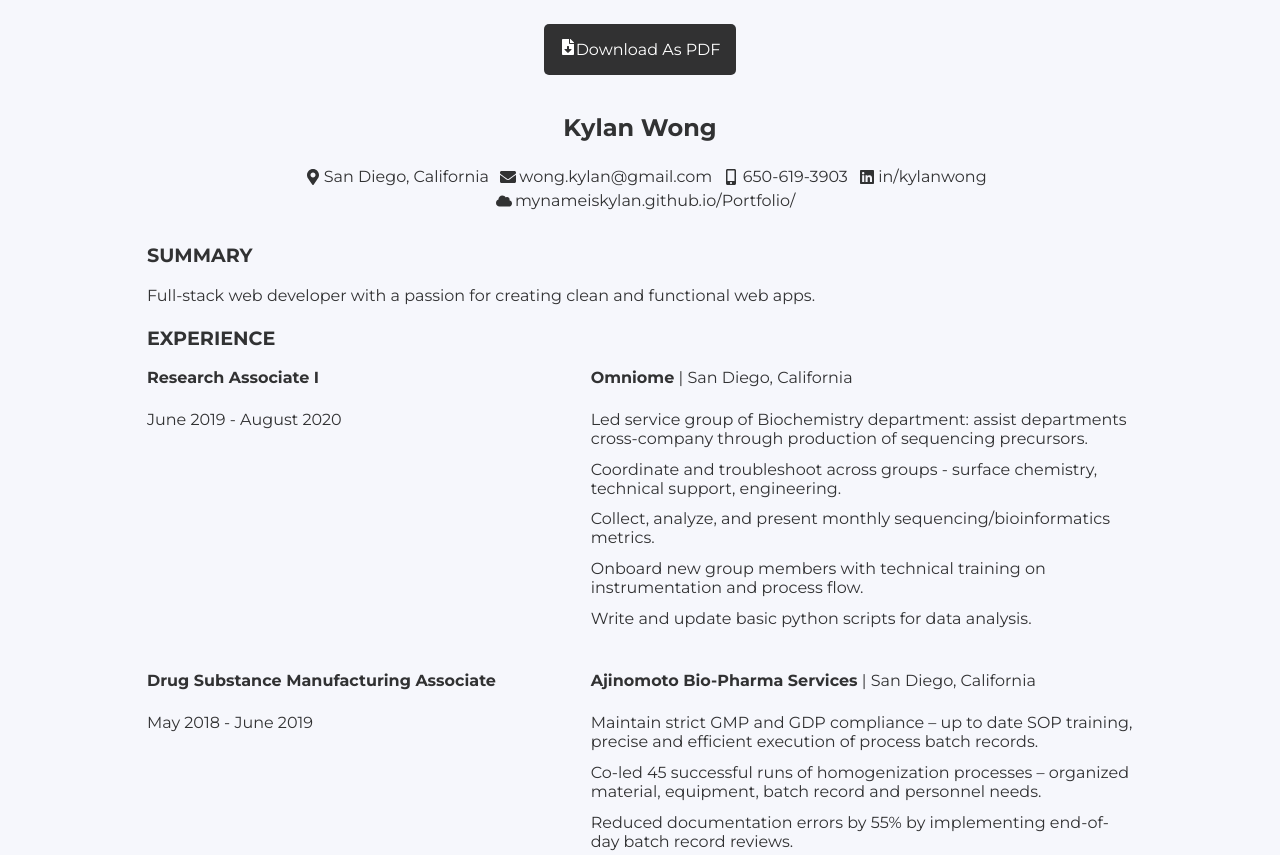
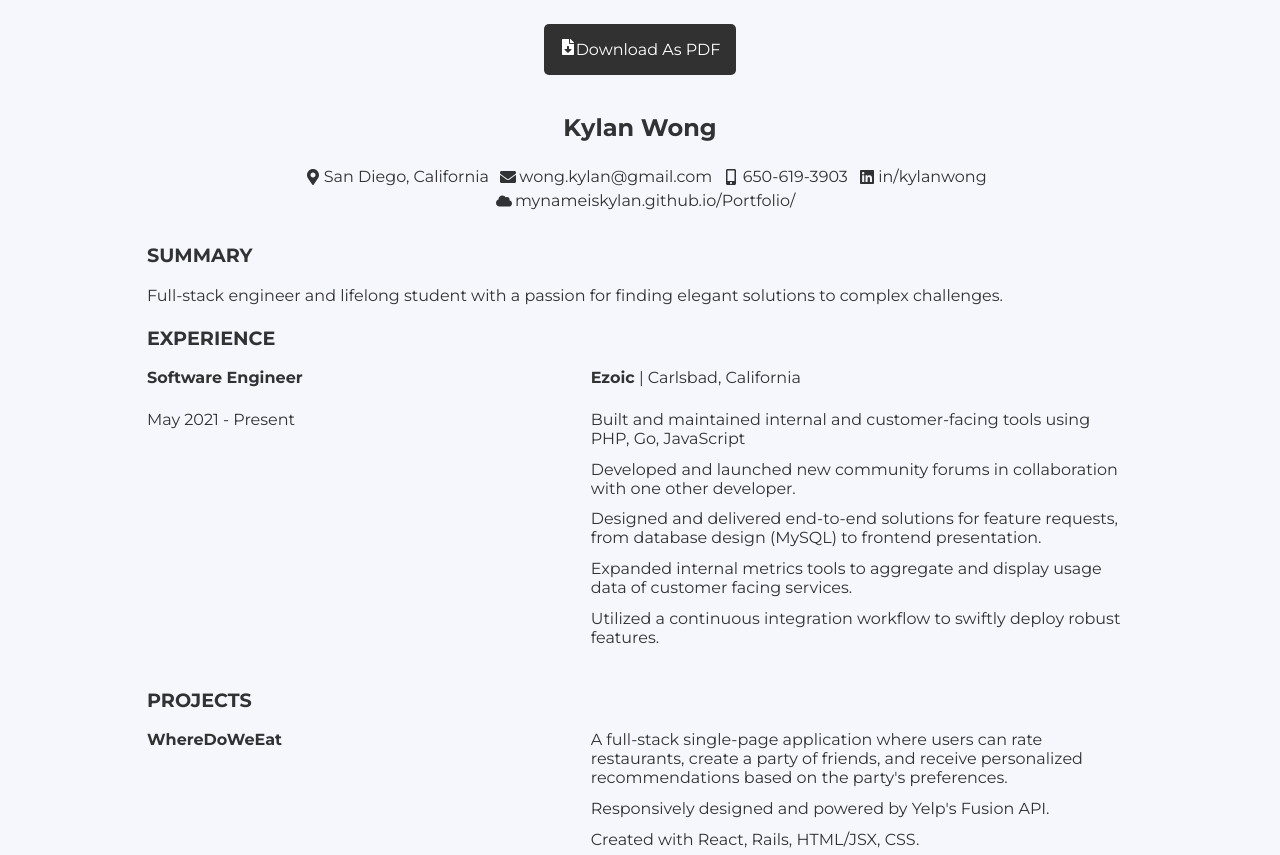
Before and after one commit to MynameisKylan/mynameiskylan.github.io, a Gatsby site: page /resume in a window 1280 px wide. Shown: the part 97-952 px from the top of the page. Built offline with nearby package versions, Linux system fonts and the light colour scheme; Gatsby itself is replaced by a stand-in of ours.

Commit message:
update resume

```diff
--- a/src/pages/resume.js
+++ b/src/pages/resume.js
@@ -10,7 +10,7 @@ import {
   FaFileDownload,
 } from "react-icons/fa"
 import styled from "styled-components"
-import resumeFile from "../files/Kylan_Wong_Web_Developer.pdf"
+import resumeFile from "../files/KylanWongSoftwareEngineer.pdf"
 
 const DownloadLink = styled.a`
   padding: 1em;
@@ -81,7 +81,7 @@ const resume = () => {
   return (
     <Layout active="resume">
       <div style={{ textAlign: "center", marginTop: 3 + "em" }}>
-        <DownloadLink href={resumeFile} download="Kylan_Wong_Web_Developer">
+        <DownloadLink href={resumeFile} download="KylanWongSoftwareEngineer">
           <FaFileDownload />
           Download As PDF
         </DownloadLink>
@@ -136,8 +136,7 @@ const resume = () => {
           <b>SUMMARY</b>
         </h4>
         <p>
-          Full-stack web developer with a passion for creating clean and
-          functional web apps.{" "}
+          Full-stack engineer and lifelong student with a passion for finding elegant solutions to complex challenges.{" "}
         </p>
 
         <h4>
@@ -147,67 +146,29 @@ const resume = () => {
           <Job>
             <Title>
               <p>
-                <b>Research Associate I</b>
+                <b>Software Engineer</b>
               </p>
-              <p>June 2019 - August 2020</p>
+              <p>May 2021 - Present</p>
             </Title>
             <Description>
               <p>
-                <b>Omniome</b> | San Diego, California
+                <b>Ezoic</b> | Carlsbad, California
               </p>
               <ul>
                 <li>
-                  Led service group of Biochemistry department: assist
-                  departments cross-company through production of sequencing
-                  precursors.
+                  Built and maintained internal and customer-facing tools using PHP, Go, JavaScript
                 </li>
                 <li>
-                  Coordinate and troubleshoot across groups - surface chemistry,
-                  technical support, engineering.
+                  Developed and launched new community forums in collaboration with one other developer.
                 </li>
                 <li>
-                  Collect, analyze, and present monthly
-                  sequencing/bioinformatics metrics.
+                  Designed and delivered end-to-end solutions for feature requests, from database design (MySQL) to frontend presentation.
                 </li>
                 <li>
-                  Onboard new group members with technical training on
-                  instrumentation and process flow.
+                  Expanded internal metrics tools to aggregate and display usage data of customer facing services.
                 </li>
                 <li>
-                  Write and update basic python scripts for data analysis.
-                </li>
-              </ul>
-            </Description>
-          </Job>
-          <Job>
-            <Title>
-              <p>
-                <b>Drug Substance Manufacturing Associate</b>
-              </p>
-              <p>May 2018 - June 2019</p>
-            </Title>
-            <Description>
-              <p>
-                <b>Ajinomoto Bio-Pharma Services</b> | San Diego, California
-              </p>
-              <ul>
-                <li>
-                  Maintain strict GMP and GDP compliance – up to date SOP
-                  training, precise and efficient execution of process batch
-                  records.
-                </li>
-                <li>
-                  Co-led 45 successful runs of homogenization processes –
-                  organized material, equipment, batch record and personnel
-                  needs.
-                </li>
-                <li>
-                  Reduced documentation errors by 55% by implementing end-of-day
-                  batch record reviews.
-                </li>
-                <li>
-                  Awarded Drug Substance employee of the month for GDP
-                  compliance, technical expertise, and communication skills.
+                  Utilized a continuous integration workflow to swiftly deploy robust features.
                 </li>
               </ul>
             </Description>
@@ -320,12 +281,13 @@ const resume = () => {
         <div>
           <ul>
             <li>
-              Front-End: Reactjs, Javascript, HTML, CSS, Responsive Design
+              Front-End: React, Vue.js, JavaScript, jQuery, HTML, CSS
             </li>
-            <li>Back-End: Ruby, Ruby On Rails</li>
+            <li>Back-End: PHP, Laravel, Go, Ruby, Ruby On Rails</li>
+            <li>HTTP/AJAX Requests, RESTful APIs, CRUD Operations, Asynchronous Programming</li>
             <li>Version Control: Git</li>
-            <li>HTTP/AJAX Requests, Asynchronous Programming</li>
-            <li>RESTful APIs, CRUD Operations</li>
+            <li>Object Oriented Design</li>
+            <li>MySQL, Relational Databases</li>
           </ul>
         </div>
       </Resume>
```
Also changed, not shown: 2 other files.
